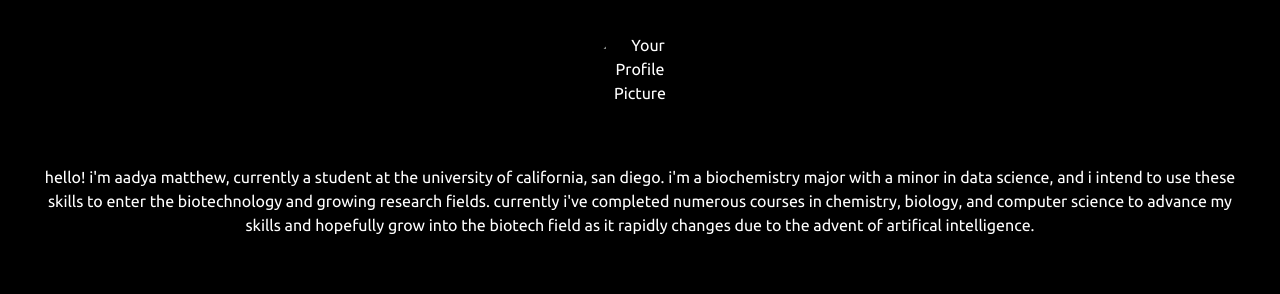
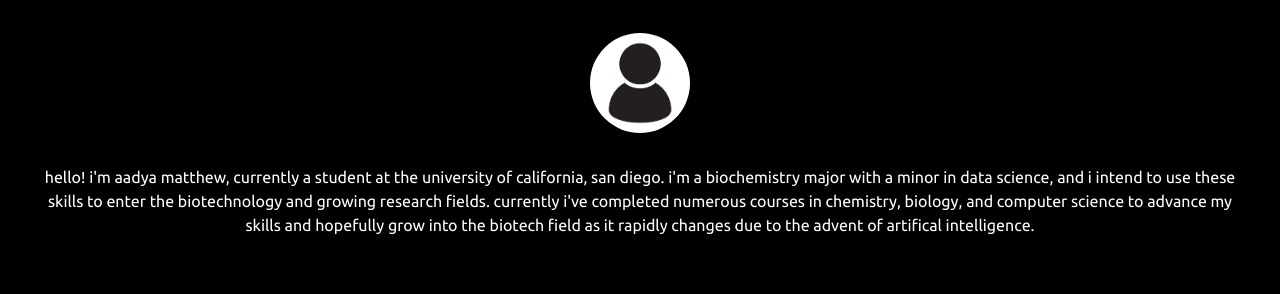
Before and after one commit to AadyaMatthew/FinalProject, a plain HTML site: page index.html in a window 1280 px wide. Shown: the part 171-465 px from the top of the page. Drawn offline with nearby package versions, Linux system fonts and the light colour scheme.

Commit message:
index.html

```diff
--- a/index.html
+++ b/index.html
@@ -39,7 +39,7 @@
   <!-- TITLE -->
   <div class="title-container">
     <h1>aadya matthew</h1>
-    <img src="profile-picture.jpg" alt="Your Profile Picture" class="profile-picture">
+    <img src="public_html/final_project/profile-picture.jpg" alt="Your Profile Picture" class="profile-picture">
     <p class="paragraph">hello! i'm aadya matthew, currently a student at the university of california,
       san diego. i'm a biochemistry major with a minor in data science, and i intend to
       use these skills to enter the biotechnology and growing research fields. currently i've completed
```
